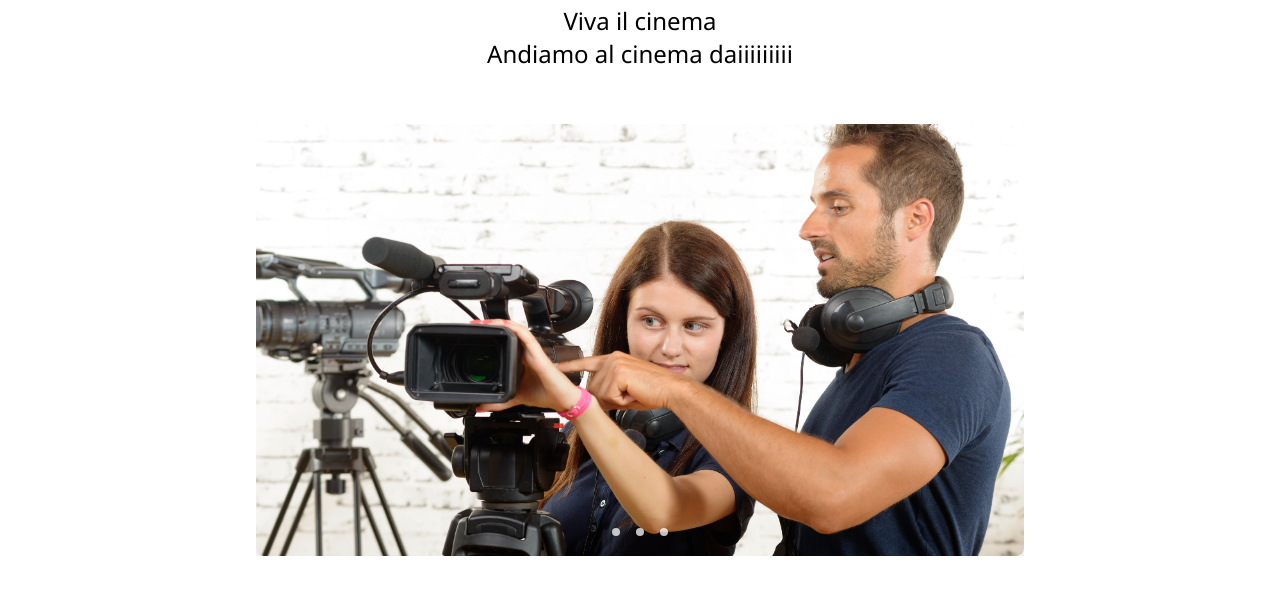
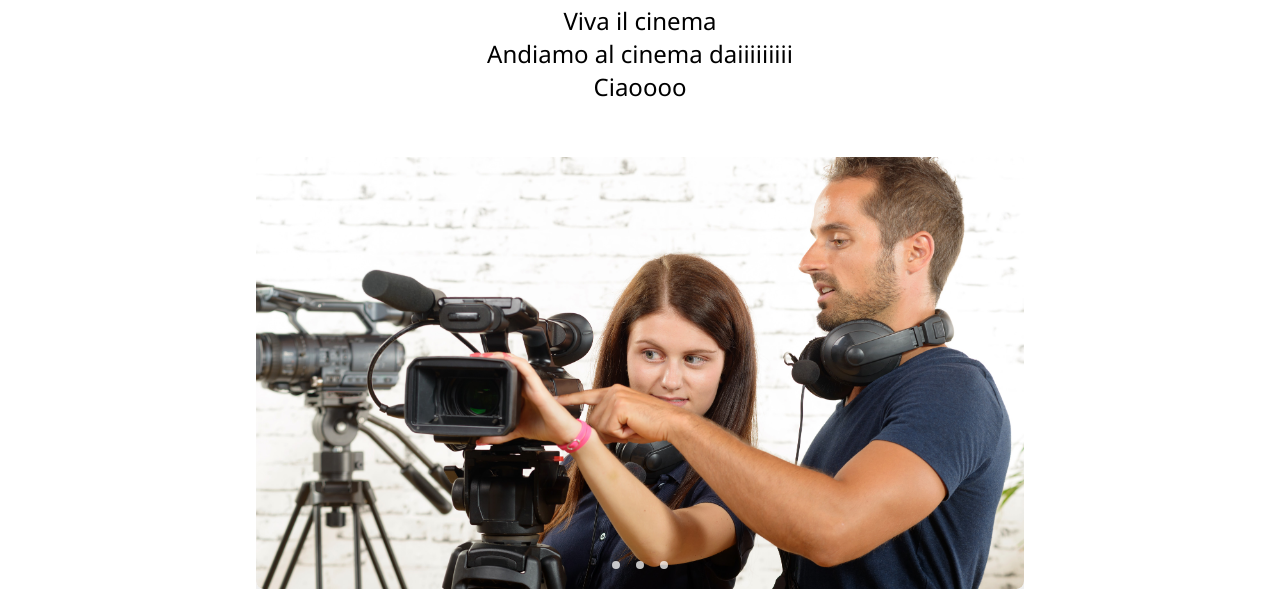
Before and after one commit to Giovj1011/Esame-Html, a plain HTML site: page index.html in a window 1280 px wide. Shown: the part 238-829 px from the top of the page. Drawn offline with Linux system fonts and the light colour scheme.

Commit message:
Update index.html

```diff
--- a/index.html
+++ b/index.html
@@ -20,6 +20,7 @@
 <p>Alfred Hitchcock</p>
     <p>Viva il cinema</p>
     <p>Andiamo al cinema daiiiiiiiii</p>
+    <p>Ciaoooo</p>
 
 </section>
 
```
